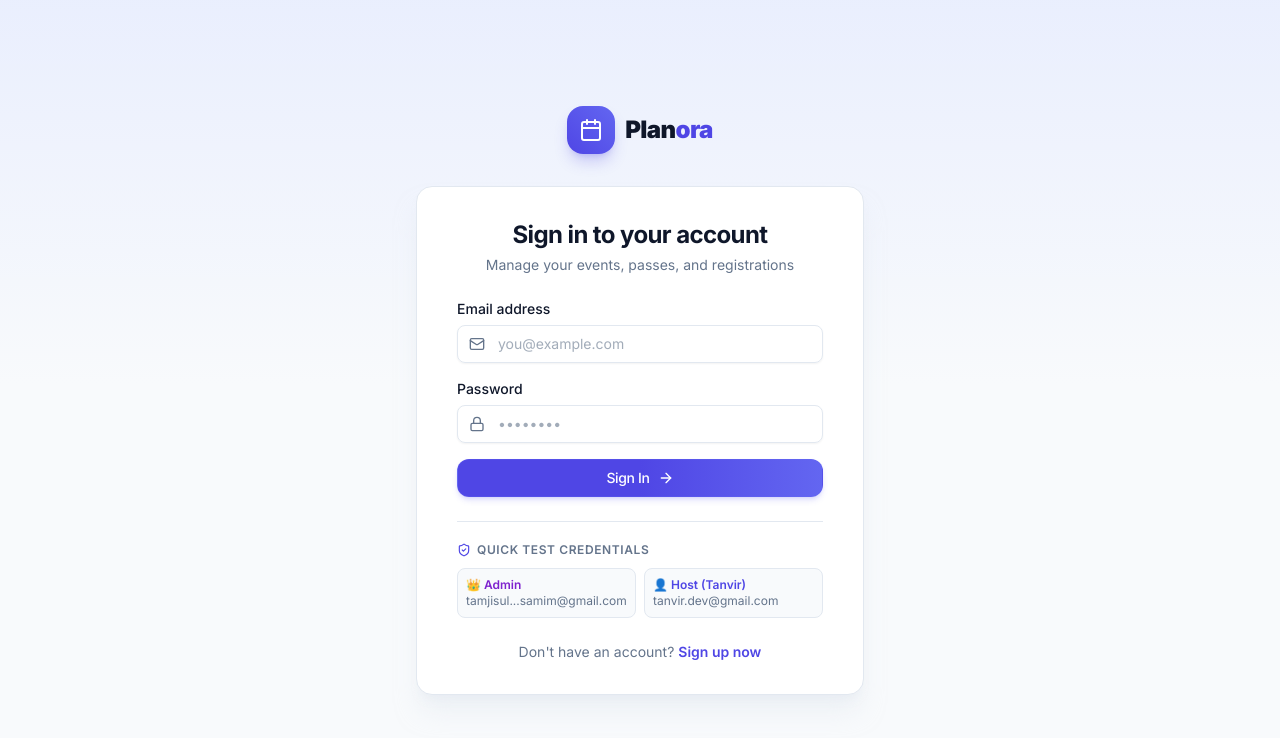
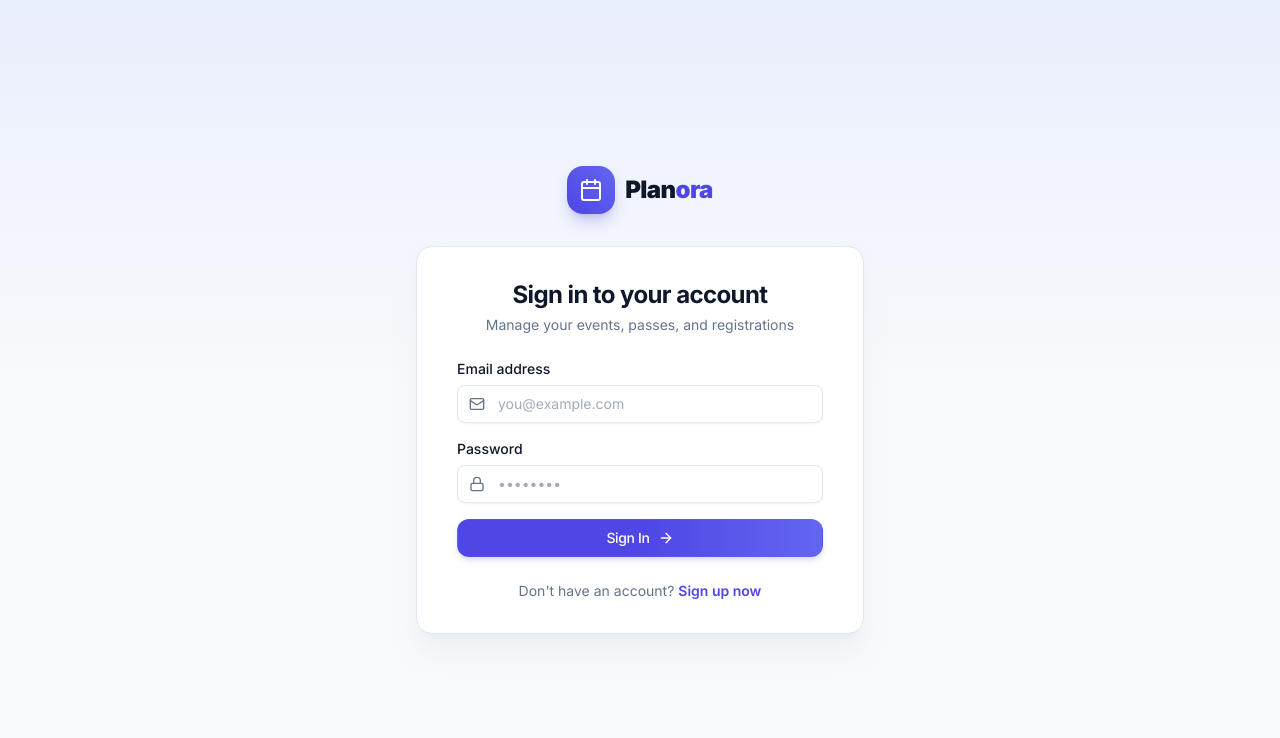
Before and after one commit to MdShamim5669/Planora, a Next.js app: page /login in a window 1280 px wide. Shown: the top 738 px of the page. Built offline with nearby package versions, Linux system fonts and the light colour scheme; no server answers.

Commit message:
chore(auth): remove quick test credentials box from login page

```diff
--- a/src/app/(auth)/login/page.tsx
+++ b/src/app/(auth)/login/page.tsx
@@ -10,7 +10,7 @@ import { useAuth } from '@/context/AuthContext';
 import { Button } from '@/components/ui/Button';
 import { Input } from '@/components/ui/Input';
 import toast from 'react-hot-toast';
-import { Mail, Lock, ArrowRight, ShieldCheck } from 'lucide-react';
+import { Mail, Lock, ArrowRight } from 'lucide-react';
 
 const loginSchema = z.object({
   email: z.string().min(1, 'Email is required').email('Invalid email address'),
@@ -29,7 +29,6 @@ function LoginForm() {
   const {
     register,
     handleSubmit,
-    setValue,
     formState: { errors },
   } = useForm<LoginFormValues>({
     resolver: zodResolver(loginSchema),
@@ -51,11 +50,6 @@ function LoginForm() {
     } finally {
       setIsLoading(false);
     }
-  };
-
-  const fillDemo = (email: string, pass: string) => {
-    setValue('email', email, { shouldValidate: true });
-    setValue('password', pass, { shouldValidate: true });
   };
 
   return (
@@ -91,32 +85,6 @@ function LoginForm() {
         </Button>
       </form>
 
-      {/* Quick Demo Credentials for Evaluation */}
-      <div className="mt-6 pt-5 border-t border-border">
-        <p className="text-xs font-semibold text-muted uppercase tracking-wider mb-2.5 flex items-center gap-1.5">
-          <ShieldCheck className="w-3.5 h-3.5 text-primary" />
-          Quick Test Credentials
-        </p>
-        <div className="grid grid-cols-2 gap-2">
-          <button
-            type="button"
-            onClick={() => fillDemo('Tamjisulislamsamim@gmail.com', 'Samim5669')}
-            className="text-left p-2 rounded-lg bg-slate-50 hover:bg-slate-100 border border-border text-xs transition-colors"
-          >
-            <p className="font-semibold text-purple-700">👑 Admin</p>
-            <p className="text-muted truncate">tamjisul...samim@gmail.com</p>
-          </button>
-          <button
-            type="button"
-            onClick={() => fillDemo('tanvir.dev@gmail.com', 'User1234!')}
-            className="text-left p-2 rounded-lg bg-slate-50 hover:bg-slate-100 border border-border text-xs transition-colors"
-          >
-            <p className="font-semibold text-primary">👤 Host (Tanvir)</p>
-            <p className="text-muted truncate">tanvir.dev@gmail.com</p>
-          </button>
-        </div>
-      </div>
-
       <div className="mt-6 text-center text-sm text-muted">
         Don&apos;t have an account?{' '}
         <Link href="/register" className="font-semibold text-primary hover:text-primary-hover">
```
